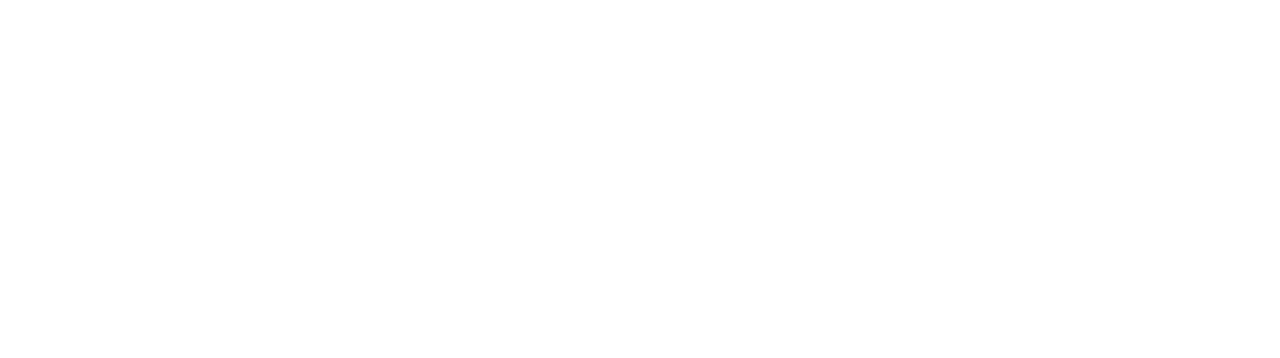
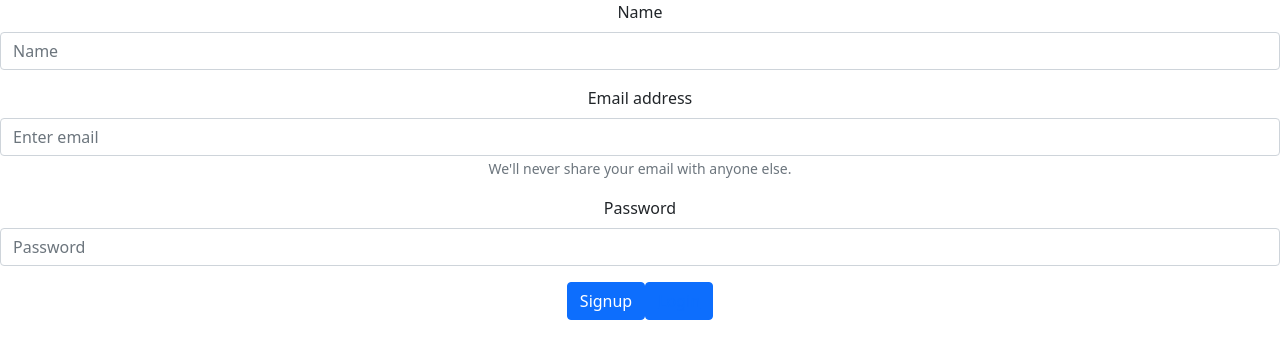
Before and after one commit to longjichen1/playground-now, a React (Create React App) app in the folder frontend/: page /signup in a window 1280 px wide. Shown: the top 358 px of the page. Built offline with nearby package versions, Linux system fonts and the light colour scheme.

Commit message:
added pages and login firebase

```diff
--- a/frontend/package.json
+++ b/frontend/package.json
@@ -6,11 +6,14 @@
     "@testing-library/jest-dom": "^5.14.1",
     "@testing-library/react": "^11.2.7",
     "@testing-library/user-event": "^12.8.3",
-    "bootstrap": "^5.1.3",
+    "bootstrap": "^5.1.1",
+    "firebase": "^9.1.2",
     "konva": "^8.2.2",
     "matter-js": "^0.17.1",
     "react": "^17.0.2",
+    "react-bootstrap": "^2.0.0-rc.0",
     "react-dom": "^17.0.2",
+    "react-firebaseui": "^5.0.2",
     "react-konva": "^17.0.2-5",
     "react-router-dom": "^5.3.0",
     "react-scripts": "4.0.3",
--- a/frontend/src/App.js
+++ b/frontend/src/App.js
@@ -5,12 +5,28 @@
 import Matter from './Matter';
 import Home from './Home';
 import {Route, Link} from "react-router-dom";
+import Login from './Login';
+import Signup from './Signup';
+import { initializeApp } from "firebase/app";
+import { getAuth, onAuthStateChanged } from '@firebase/auth';
+import Dashboard from './Dashboard';
+const firebaseConfig={
+    apiKey:"AIzaSyBsOonoZdkQJH1bT1J5h-n4WJscXQwfbQY",
+    authDomain:"sandbox-39bee.firebaseapp.com",
+    projectId:"sandbox-39bee",
+    appId:"1:919804796580:web:0908b97fb77146bf0b5031"
+
+}
+initializeApp(firebaseConfig);
 
 function App() {
     return(
         <div className="App">
-            <Route exact path="/" component = {Home}/>
+            <Route exact path="/" component={Login}/>
+            <Route exact path="/home" component = {Home}/>
             <Route exact path="/matter" component = {Matter}/>
+            <Route exact path="/login" component ={Login}/>
+            <Route exact path='/signup' component={Signup}/>
         </div>
     );
 }
--- /dev/null
+++ b/frontend/src/Dashboard.js
@@ -0,0 +1,29 @@
+import React, {Component, useEffect} from 'react';
+import {Button} from 'react-bootstrap';
+import { getAuth, signOut } from '@firebase/auth';
+
+function Dashboard ({history}){
+    const logout = () => {
+        signOut(auth)
+            .then(() => {
+                localStorage.removeItem('token')
+                history.push('/')
+            })
+            .catch((e) => alert(e.message))
+    }
+
+    useEffect(() => {
+        const token = localStorage.getItem('token');
+
+        if (!token) {
+            history.push('/')
+        }
+    },[])
+
+    const auth = getAuth();
+    const user = auth.currentUser;
+    return(
+        <Button variant = "primary" onClick={logout}/>
+    )
+}
+export default Dashboard;
--- a/frontend/src/Home.js
+++ b/frontend/src/Home.js
@@ -1,12 +1,30 @@
-import React, { Component } from "react";
+import React, { Component , useEffect} from "react";
 import "./App.css";
 import DraggableShape from "./components/draggableShape";
 import background from "./assets/background.jpeg";
-
-
+import Dashboard from './Dashboard';
+import { Link } from "react-router-dom";
+import {Button} from 'react-bootstrap';
+import { getAuth, signOut } from '@firebase/auth';
 
 class Home extends Component {
-    constructor() {
+    constructor({history}) {
+        const logout = () => {
+            signOut(auth)
+                .then(() => {
+                    localStorage.removeItem('token')
+                    history.push('/')
+                })
+                .catch((e) => alert(e.message))
+        }
+
+        useEffect(() => {
+            const token = localStorage.getItem('token');
+
+            if (!token) {
+                history.push('/')
+            }
+        },[])
         super();
     }
     render() {
@@ -17,6 +35,7 @@
                     backgroundSize: document.body.scrollHeight * 1.35,
                 }}
             >
+                <Dashboard/>
                 <DraggableShape />
             </div>
         );
--- /dev/null
+++ b/frontend/src/Login.css
@@ -0,0 +1,13 @@
+.full{
+    width:100%;
+    height:750px;
+    background-color:green;
+}
+.form{
+    text-align:left;
+}
+.form p{
+    display:inline-block;
+    color:blue;
+    text-align:left;
+}
--- /dev/null
+++ b/frontend/src/Login.js
@@ -0,0 +1,54 @@
+
+import React, { useEffect, useState } from 'react';
+import {getAuth, signInWithEmailAndPassword} from 'firebase/auth';
+import {Form, Button} from 'react-bootstrap';
+import {Link} from 'react-router-dom';
+
+
+
+const Login = ({history}) => {
+    const [email, setEmail] = useState("");
+    const [password, setPassword] = useState("");
+    const [loading, setLoading] = useState(false);
+    useEffect(() => {
+        const token = localStorage.getItem('token');
+
+        if (token) {
+            history.push('/home')
+        }
+    },[])
+    const onLogin=()=>{
+        setLoading(true);
+        const auth = getAuth();
+        signInWithEmailAndPassword(auth, email, password)
+            .then((userCredential)=>{
+                localStorage.setItem('token', userCredential._tokenResponse.idToken);
+                history.push('/home')
+            })
+            .catch((e)=>alert(e.message))
+            .finally(() => setLoading(false))
+    }
+    return(
+        <Form className="m-auto">
+            <Form.Group className="mb-3" controlId="formBasicEmail">
+                <Form.Label className="text-left">Email address</Form.Label>
+                    <Form.Control type="email" placeholder="Enter email" name="email" value={email} onChange={e=>setEmail(e.target.value)}/>
+                    <Form.Text className="text-muted">
+                        We'll never share your email with anyone else.
+                    </Form.Text>
+            </Form.Group>
+
+            <Form.Group className="mb-3" controlId="formBasicPassword">
+                <Form.Label>Password</Form.Label>
+                <Form.Control type="password" placeholder="Password" name="password" value={password} onChange={e=>setPassword(e.target.value)}/>
+            </Form.Group>
+
+            <Button variant="primary" onClick={onLogin}>
+                {loading? 'Logging you in...': 'Login'}
+            </Button>
+        </Form>
+
+    )
+
+}
+export default Login;
--- /dev/null
+++ b/frontend/src/Signup.js
@@ -0,0 +1,64 @@
+
+import React, { useEffect, useState } from 'react';
+
+import {Form, Button} from 'react-bootstrap';
+
+import {getAuth, createUserWithEmailAndPassword, updateProfile} from 'firebase/auth';
+
+import {Link} from 'react-router-dom';
+
+const Signup = ({history}) => {
+    const [name, setName] = useState("");
+    const [email, setEmail] = useState("");
+    const [password, setPassword] = useState("");
+    const [loading, setLoading] = useState(false);
+
+    useEffect(() => {
+        const token = localStorage.getItem('token');
+
+        if (token) {
+            history.push('/home')
+        }
+    },[])
+
+    const onSignup=()=>{
+        const auth = getAuth();
+        createUserWithEmailAndPassword(auth, email, password)
+            .then(()=>{
+                updateProfile(auth.currentUser, {displayName: name})
+                    .then(() =>history.push('/'))
+                    .catch((e) => alert(e.message))
+            }).catch((e) => alert(e.message))
+            .finally(() => setLoading(false))
+    }
+    return(
+        <Form className="m-auto">
+            <Form.Group className="mb-3" controlId="formBasicPassword">
+                <Form.Label>Name</Form.Label>
+                <Form.Control type="name" placeholder="Name" name="name" value={name} onChange={e=>setName(e.target.value)}/>
+            </Form.Group>
+
+            <Form.Group className="mb-3" controlId="formBasicEmail">
+                <Form.Label className="text-left">Email address</Form.Label>
+                    <Form.Control type="email" placeholder="Enter email" name="email" value={email} onChange={e=>setEmail(e.target.value)}/>
+                    <Form.Text className="text-muted">
+                        We'll never share your email with anyone else.
+                    </Form.Text>
+            </Form.Group>
+
+            <Form.Group className="mb-3" controlId="formBasicPassword">
+                <Form.Label>Password</Form.Label>
+                <Form.Control type="password" placeholder="Password" name="password" value={password} onChange={e=>setPassword(e.target.value)}/>
+            </Form.Group>
+
+            <Button variant="primary" onClick={onSignup}>
+                {loading? 'Create user...':'Signup'}
+            </Button>
+            <Button variant="primary">
+                <Link to='/login'>Login</Link>
+            </Button>
+        </Form>
+    )
+
+}
+export default Signup;
```
Also changed, not shown: 1 other file (tests, documents, lock files or other folders).
